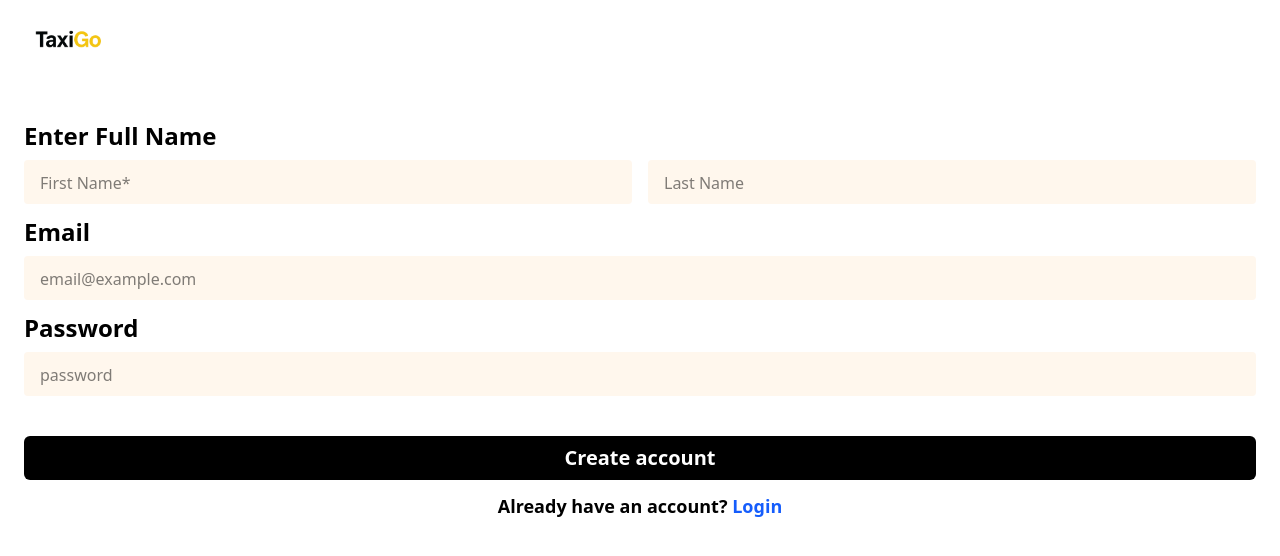
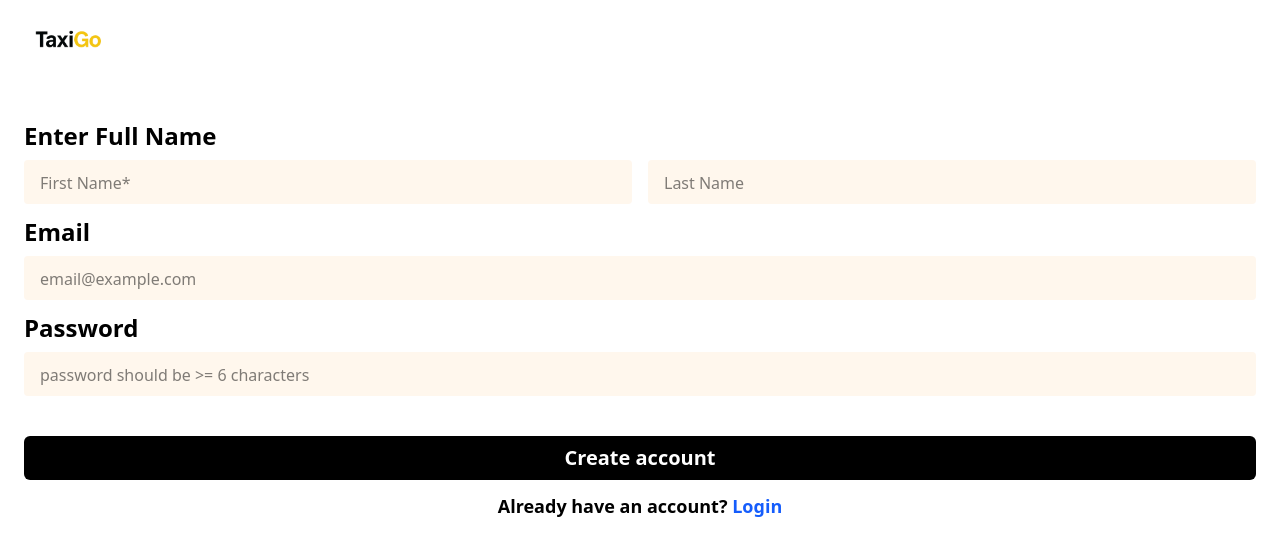
Before and after one commit to gsingghhh/TaxiGo, a React (Vite) app in the folder frontend/: page /signup in a window 1280 px wide. Shown: the top 556 px of the page. Built offline with nearby package versions, Linux system fonts and the light colour scheme; no server answers.

Commit message:
minor change

```diff
--- a/frontend/src/pages/CaptainSignup.jsx
+++ b/frontend/src/pages/CaptainSignup.jsx
@@ -114,7 +114,7 @@ const CaptainSignup = () => {const navigate = useNavigate();
                   setPassword(e.target.value);
                 }}
                 id="password"
-                placeholder="password"
+                placeholder="password should be >= 6 characters"
               />
               <h3 className="text-xl mb-2 font-semibold">
                 <label>Enter Vehicle Information</label>
--- a/frontend/src/pages/UserSignup.jsx
+++ b/frontend/src/pages/UserSignup.jsx
@@ -104,7 +104,7 @@ const UserSignup = () => {
                 setPassword(e.target.value);
               }}
               id="password"
-              placeholder="password"
+              placeholder="password should be >= 6 characters"
             />
             <button className="bg-black text-white py-2 px-4 rounded-md w-full mt-10 text-xl font-semibold">
               Create account
```
